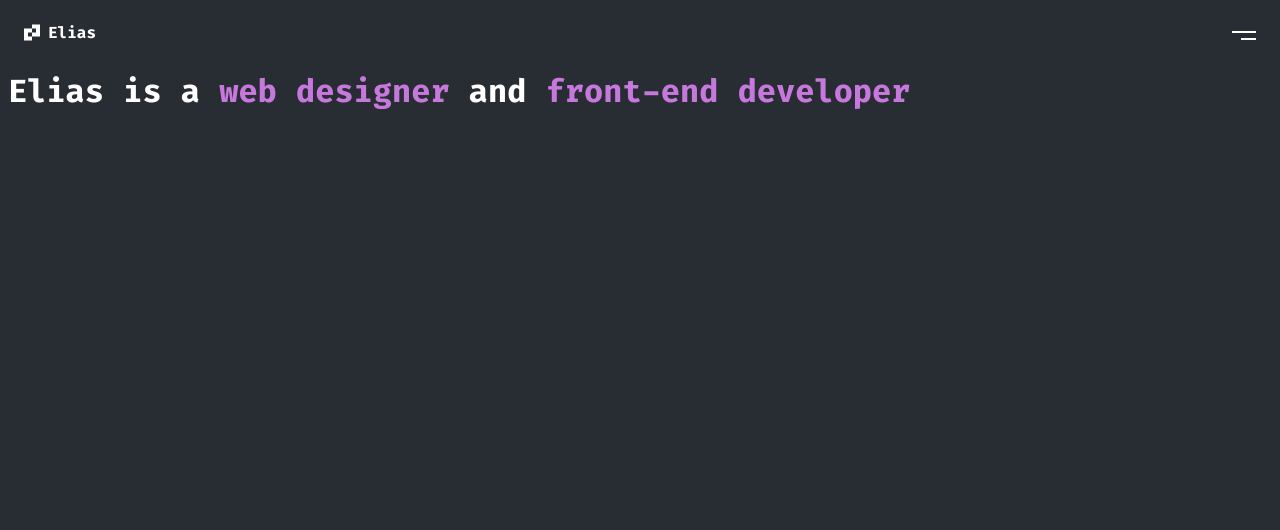
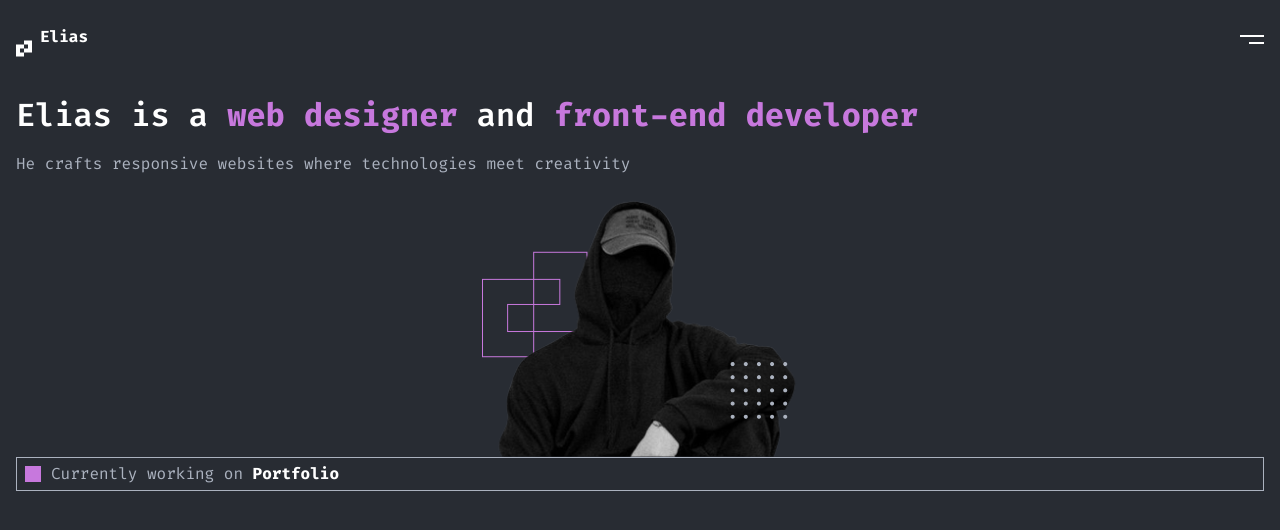
Before and after one commit to shoxruhpro/portfolio, a plain HTML site: page index.html in a window 1280 px wide. Drawn offline with Linux system fonts and the light colour scheme.

Commit message:
Header qismi tayyor bo'ldi.

```diff
--- a/global.css
+++ b/global.css
@@ -1,9 +1,14 @@
-@import url('https://fonts.googleapis.com/css2?family=Bebas+Neue&family=Fira+Code:wght@300..700&family=Open+Sans:ital,wght@0,300..800;1,300..800&display=swap');
+@import url('https://fonts.googleapis.com/css2?family=Fira+Code:wght@300..700&display=swap');
+
+* {
+  margin: 0;
+}
 
 body {
   background-color: #282C33;
   color: #FFF;
   font-family: "Fira Code";
+  margin: 0 16px;
 }
 
 a {
--- a/index.html
+++ b/index.html
@@ -24,8 +24,18 @@
     </nav>
 
     <h1>Elias is a <b>web designer</b> and <b>front-end developer</b></h1>
+
+    <p class="text">He crafts responsive websites where technologies meet creativity</p>
   </header>
 
+  <section>
+    <img src="me.png" alt="My photo" width="316">
+
+    <div class="cta">
+      <div class="square"></div>
+      <p class="text">Currently working on <b class="white">Portfolio</b></p>
+    </div>
+  </section>
 </body>
 
 </html>
--- a/style.css
+++ b/style.css
@@ -11,14 +11,14 @@
   column-gap: 8px;
 }
 
-.burger > :first-child {
+.burger> :first-child {
   width: 24px;
   height: 2px;
   background-color: #FFF;
   margin-top: 5px;
 }
 
-.burger > :last-child {
+.burger> :last-child {
   width: 15px;
   height: 2px;
   background-color: #FFF;
@@ -29,9 +29,48 @@
 nav {
   display: flex;
   justify-content: space-between;
-  padding: 16px 16px 8px;
+  padding: 16px 0 8px;
 }
 
 b {
   color: #C778DD;
 }
+
+h1 {
+  font-weight: 600;
+  font-size: 32px;
+  line-height: 100%;
+  letter-spacing: 0%;
+  margin: 34px 0 25px;
+}
+
+.text {
+  font-weight: 400;
+  font-style: normal;
+  font-size: 16px;
+  line-height: 100%;
+  letter-spacing: 0%;
+  color: #ABB2BF;
+}
+
+img {
+  display: block;
+  margin: 24px auto 0;
+}
+
+.white {
+  color: #FFF;
+}
+
+.cta {
+  padding: 8px;
+  border: 1px solid #ABB2BF;
+  display: flex;
+  column-gap: 10px;
+}
+
+.square {
+  width: 16px;
+  height: 16px;
+  background-color: #C778DD;
+}
```
Also changed, not shown: me.png (added).
